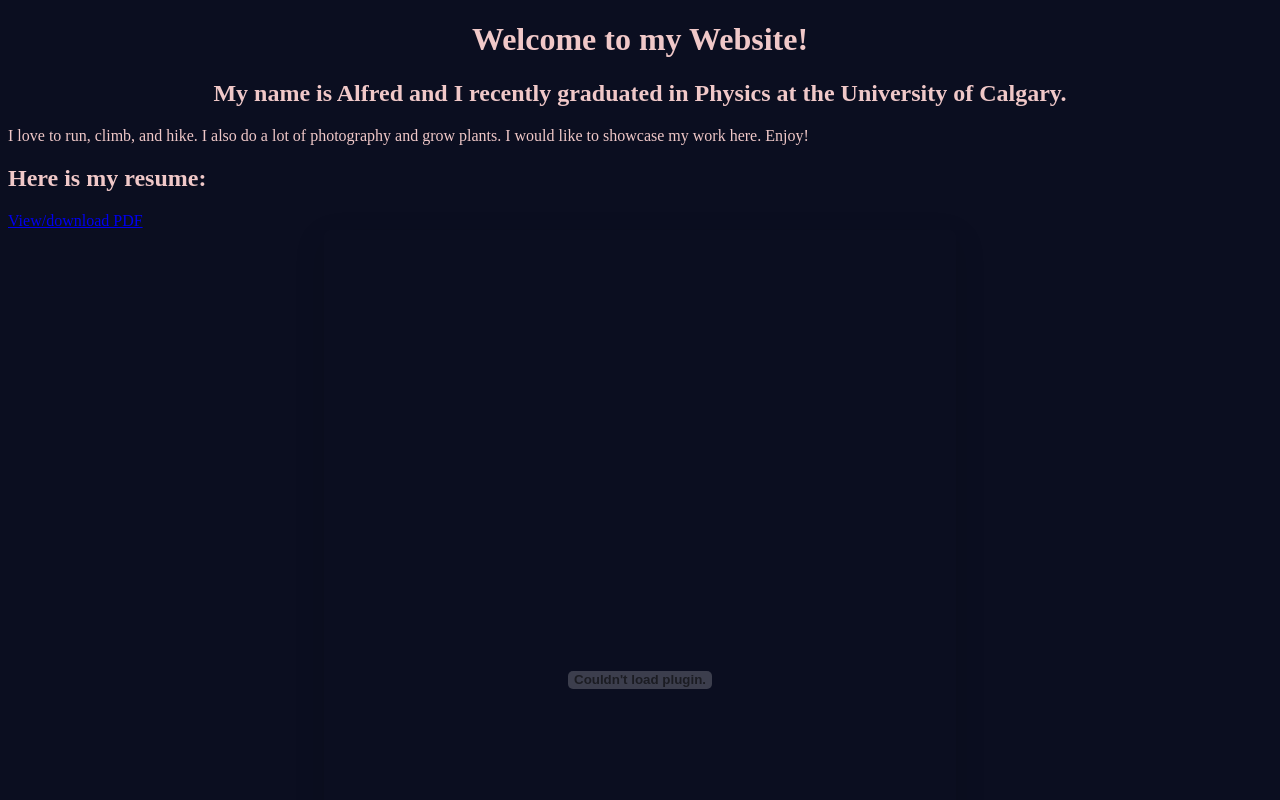
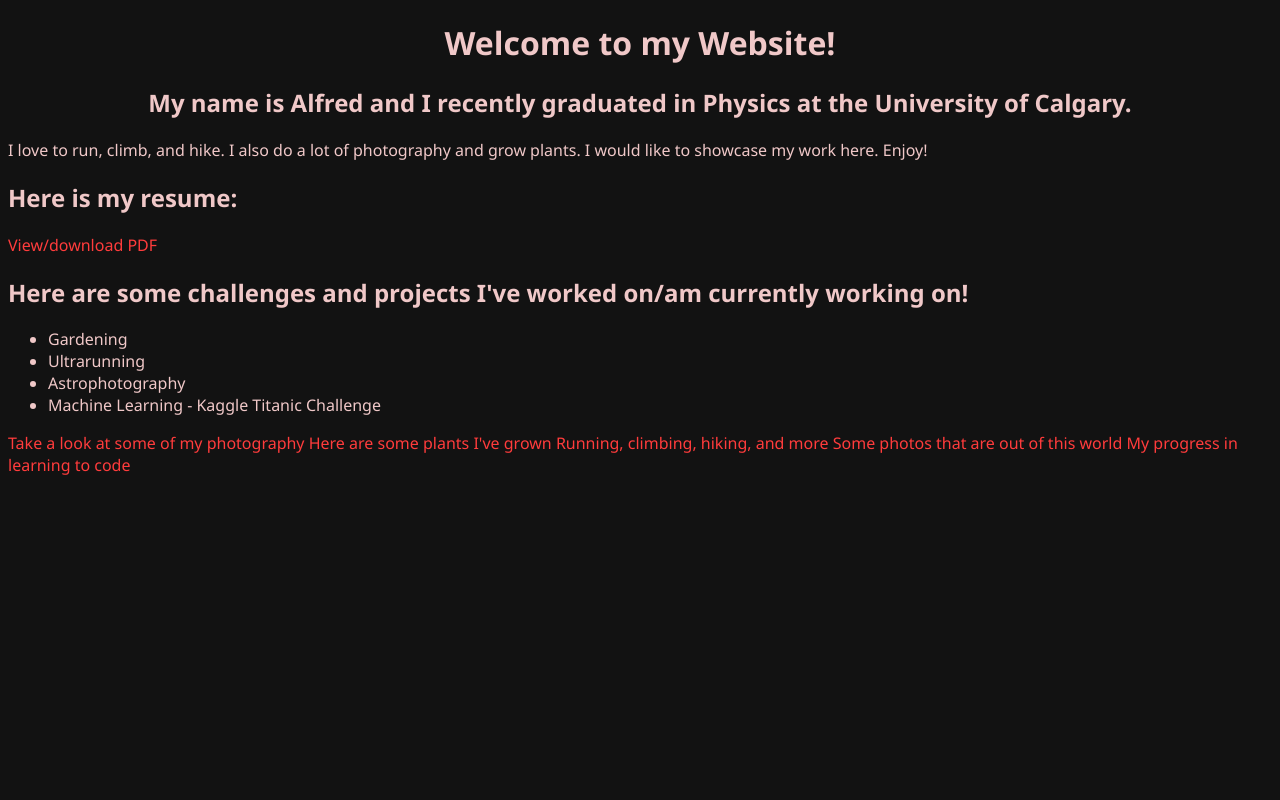
Before and after one commit to AFutureAndroid/Personal_Portfolio_Website, a plain HTML site: page index.html in a window 1280 px wide. Shown: the top 800 px of the page. Drawn offline with Linux system fonts and the light colour scheme.

Commit message:
Added files for specific topic pages.

```diff
--- a/index.html
+++ b/index.html
@@ -22,26 +22,13 @@
 
         <h2>Here is my resume:</h2>
 
-        <!-- Make this look more polished for sure!-->
-         <a href="Alfred_J_Resume.pdf" target="_blank">
+        <!-- Make this look more polished for sure
+             Decided to stick with just a clickable link-->
+        <a href="Alfred_J_Resume.pdf" target="_blank">
             View/download PDF
-         </a>
-         <div class="resume-container">
-            <!--At some point, I think I will just turn this into an image
-                the link to the pdf will still be above it.-->
-            <object
-                data="Alfred_J_Resume.pdf"
-                type="application/pdf"
-                width="50%"
-                height="900px">
-            </object>
-         </div>
+        </a>
 
-        <h2>Here are some of the photos I've taken:</h2>
-        <!-- Figure out how to add my photos-->
-        <img src="test_photo.jpg" width="50%" alt="Two cyclists">
-
-        <h2>Here are some challenges and projects I've worked on/am currently working on:</h2>
+        <h2>Here are some challenges and projects I've worked on/am currently working on!</h2>
         <ul>
             <li>Gardening</li>
             <li>Ultrarunning</li>
@@ -49,6 +36,13 @@
             <li>Machine Learning - Kaggle Titanic Challenge</li>
         </ul>
 
+        <nav>
+            <a href="photography.html">Take a look at some of my photography</a>
+            <a href="gardening.html">Here are some plants I've grown</a>
+            <a href="adventure_sports.html">Running, climbing, hiking, and more</a>
+            <a href="astrophotography.html">Some photos that are out of this world</a>
+            <a href="programming_projs.html">My progress in learning to code</a>
+        </nav>
 
     </body>
 
--- a/main.css
+++ b/main.css
@@ -1,5 +1,6 @@
 :root {
-    --background-color: #0b0e20;
+/*    --background-color: #0b0e20;*/
+    --background-color: #121212;
     --text-color: #f0c8c8;
 }
 
@@ -13,17 +14,16 @@ h1 {
 
 body {
     background-color: var(--background-color);
-    color:  var(--text-color) ;
+    color:  var(--text-color);
+    font-family:'Segoe UI', Tahoma, Geneva, Verdana, sans-serif;
 }
 
-.resume-container {
-    display: flex;
-    justify-content: center;
+/* Making changes to link style */
+a:link {
+    color: #ff3c3c;
+    text-decoration:none;
 }
 
-.resume-container object {
-    width:"800px";
-    height:"500px";
-    box-shadow: 0 10px 30px rgba(0,0,0,0.15);
-    border-radius: 6px;
+a:visited {
+    color: #a333ff;
 }
```
Also changed, not shown: adventure_sports.html (added, +15 -0 lines), astrophotography.html (added, +15 -0 lines), gardening.html (added, +15 -0 lines), photography.html (added, +23 -0 lines), programming_projs.html (added, +29 -0 lines).
